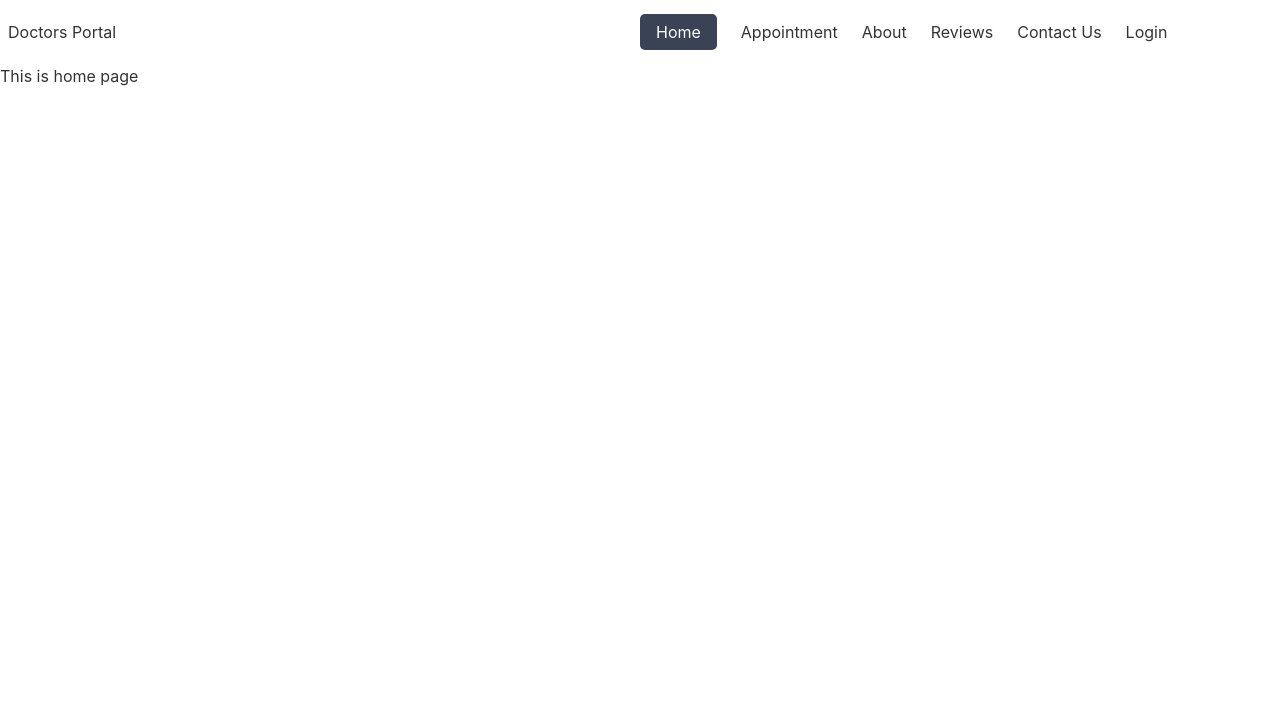
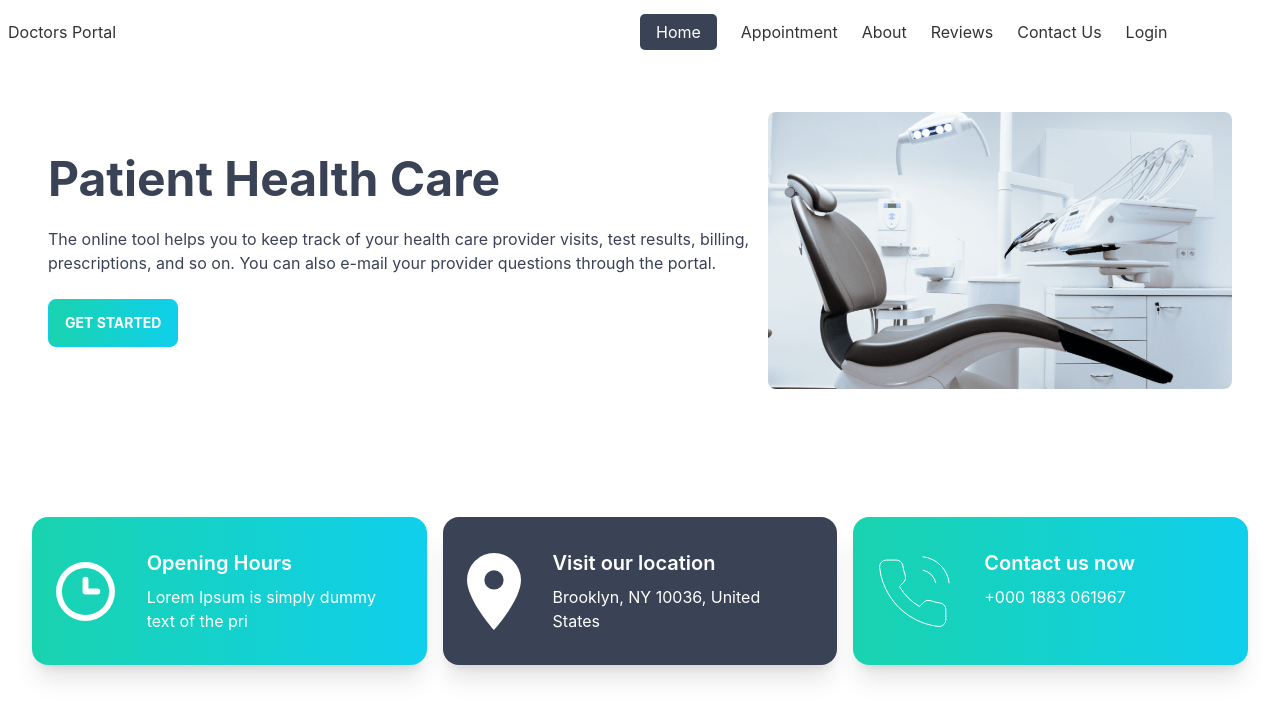
Before and after one commit to azimuddin2/doctors-portal-client, a React (Create React App) app: page / in a window 1280 px wide. Shown: the top 718 px of the page. Built offline with nearby package versions, Linux system fonts and the light colour scheme.

Commit message:
added is banner and info component

```diff
--- /dev/null
+++ b/src/Pages/Home/Banner.js
@@ -0,0 +1,21 @@
+import React from 'react';
+import chair from '../../assets/images/chair.png';
+
+const Banner = () => {
+    return (
+        <div className="hero min-h-full p-8">
+            <div className="hero-content flex-col lg:flex-row-reverse">
+                <div>
+                    <img src={chair} className="w-100 rounded-lg" alt='' />
+                </div>
+                <div>
+                    <h1 className="text-5xl font-bold text-accent">Patient Health Care</h1>
+                    <p className="py-6 text-accent"> The online tool helps you to keep track of your health care provider visits, test results, billing, prescriptions, and so on. You can also e-mail your provider questions through the portal.</p>
+                    <button class="btn btn-primary text-white font-bold bg-gradient-to-r from-secondary to-primary">Get Started</button>
+                </div>
+            </div>
+        </div>
+    );
+};
+
+export default Banner;
--- a/src/Pages/Home/Home.js
+++ b/src/Pages/Home/Home.js
@@ -1,9 +1,12 @@
 import React from 'react';
+import Banner from './Banner';
+import Info from './Info';
 
 const Home = () => {
     return (
         <div>
-            <h1>This is home page</h1>
+            <Banner></Banner>
+            <Info></Info>
         </div>
     );
 };
--- /dev/null
+++ b/src/Pages/Home/Info.js
@@ -0,0 +1,44 @@
+import React from 'react';
+import clock from '../../assets/icons/clock.svg';
+import marker from '../../assets/icons/marker.svg';
+import phone from '../../assets/icons/phone.svg';
+import InfoCard from './InfoCard';
+
+const Info = () => {
+    const information = [
+        {
+            id: 1,
+            img: clock,
+            title: 'Opening Hours',
+            description: 'Lorem Ipsum is simply dummy text of the pri',
+            bgColor: 'bg-gradient-to-r from-secondary to-primary'
+        },
+        {
+            id: 2,
+            img: marker,
+            title: 'Visit our location',
+            description: 'Brooklyn, NY 10036, United States',
+            bgColor: 'bg-accent'
+        },
+        {
+            id: 3,
+            img: phone,
+            title: 'Contact us now',
+            description: '+000 1883 061967',
+            bgColor: 'bg-gradient-to-r from-secondary to-primary'
+        },
+    ]
+
+    return (
+        <div className='my-6 lg:my-20 px-8 grid sm:grid-cols-1 md:grid-cols-2 lg:grid-cols-3  gap-4'>
+            {
+                information.map(singleInfo => <InfoCard
+                    key={singleInfo.id}
+                    singleInfo={singleInfo}
+                ></InfoCard>)
+            }
+        </div>
+    );
+};
+
+export default Info;
--- /dev/null
+++ b/src/Pages/Home/InfoCard.js
@@ -0,0 +1,18 @@
+import React from 'react';
+
+const InfoCard = ({ singleInfo }) => {
+    const { img, title, description, bgColor } = singleInfo;
+    return (
+        <div className={`card lg:card-side pt-6 lg:pt-0 shadow-xl text-white ${bgColor}`}>
+            <figure>
+                <img className='pl-0 lg:pl-6' src={img} alt="Album" />
+            </figure>
+            <div className="card-body">
+                <h2 className="card-title">{title}</h2>
+                <p>{description}</p>
+            </div>
+        </div>
+    );
+};
+
+export default InfoCard;
```
